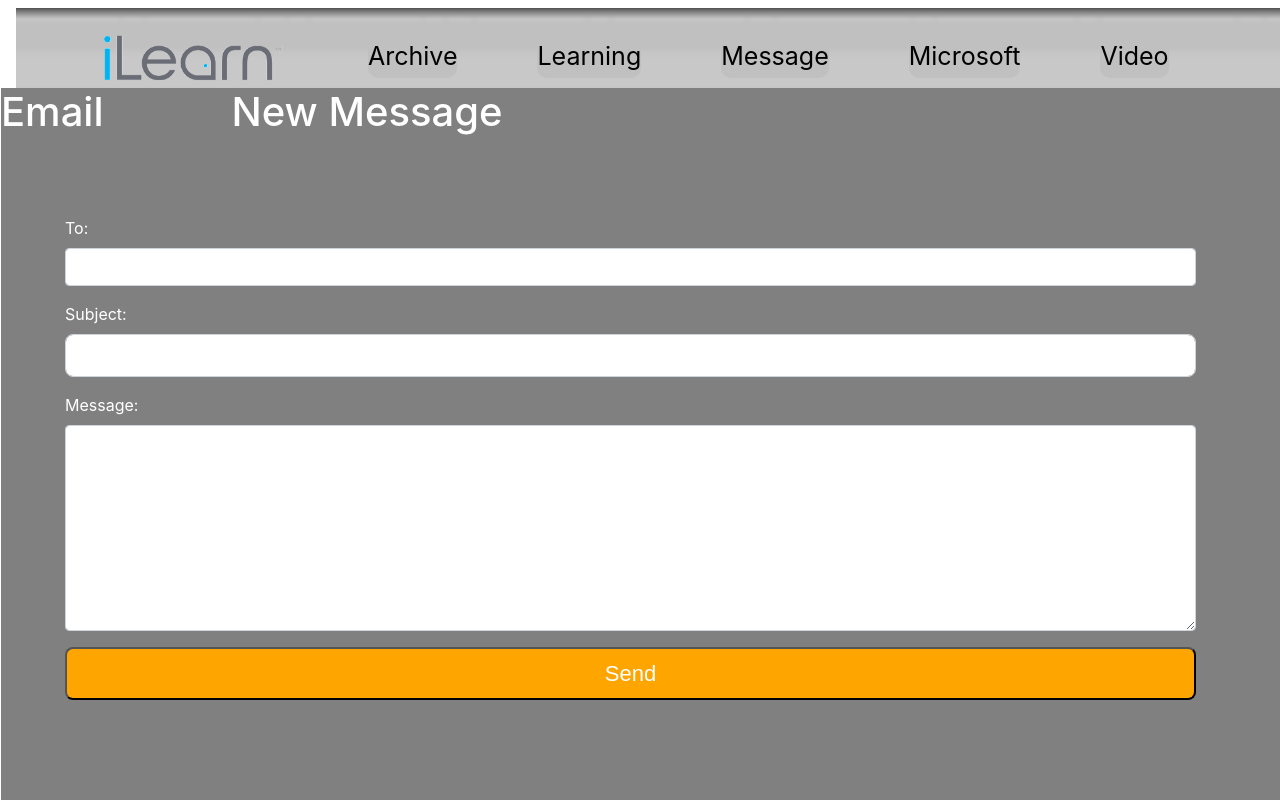
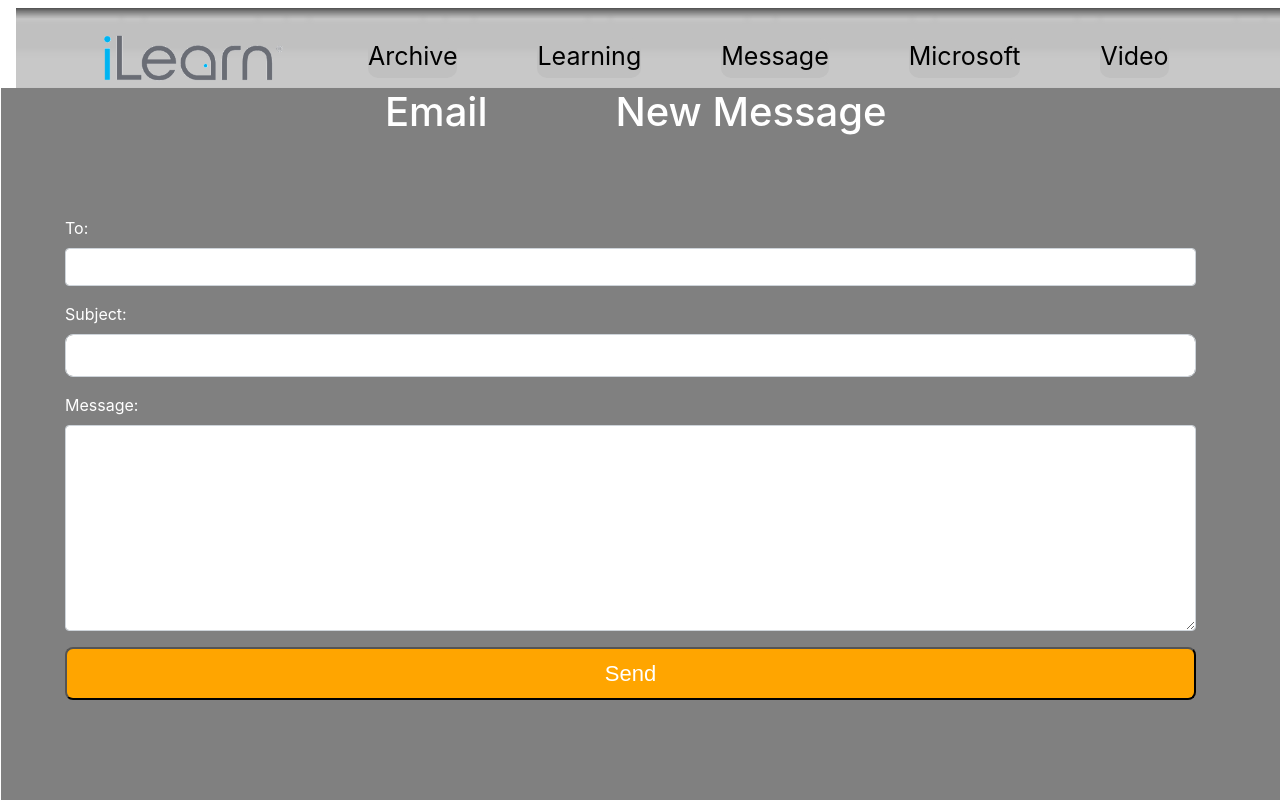
Before and after one commit to AndreeAng/iLearn, a React (Create React App) app: page /message in a window 1280 px wide. Shown: the top 800 px of the page. Built offline with nearby package versions, Linux system fonts and the light colour scheme.

Commit message:
Update Mailer.js

```diff
--- a/src/components/Mailer.js
+++ b/src/components/Mailer.js
@@ -41,7 +41,7 @@ const Mailer = () => {
         }}
          >
             <h1 className='Email'
-             style = {{marginLeft: "0%",marginBottom: "5%",
+             style = {{marginLeft: "30%",marginBottom: "5%",
              color: 'white'}}>Email</h1>
 
             <h1 className='Message'
```
